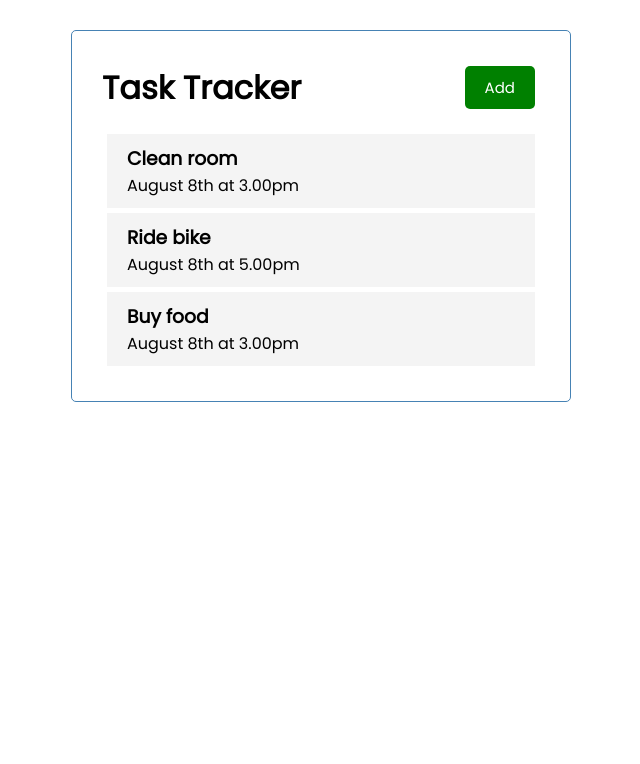
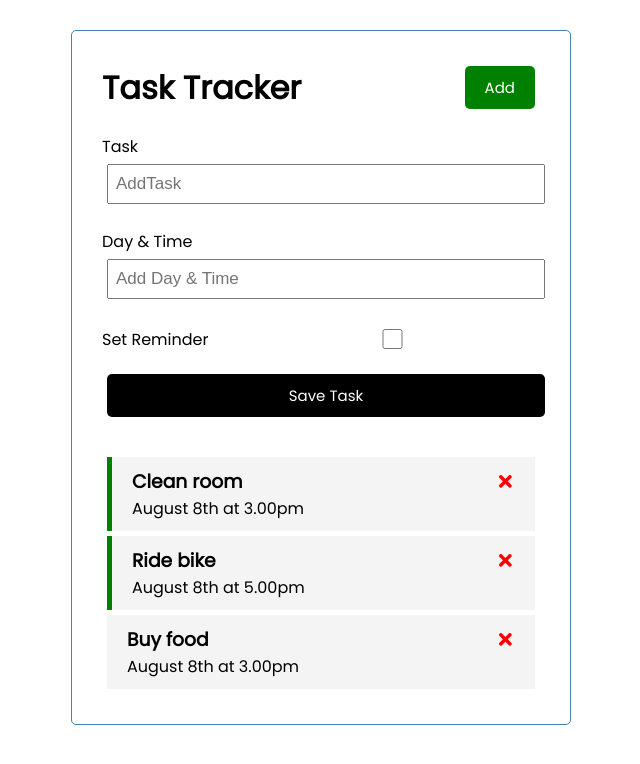
Before and after one commit to Ishi1834/react-task-tracker, a React (Create React App) app: page / in a window 1280 px wide. Shown: the top 764 px of the page, without its empty margins (319-959 px from the left). Built offline with nearby package versions, Linux system fonts and the light colour scheme.

Commit message:
Created AddTask component, need to finish working on the task submit section. At 1:09

```diff
--- a/src/App.js
+++ b/src/App.js
@@ -1,6 +1,7 @@
 import { useState } from 'react';
 import Header from './components/Header'
 import Tasks from './components/Tasks'
+import AddTask from './components/AddTask';
 
 const App = () => {
   const [tasks, setTasks] = useState([
@@ -17,17 +18,30 @@
         reminder: true,
     },
     {
-        id:1,
+        id:3,
         text: 'Buy food',
         day: 'August 8th at 3.00pm',
         reminder: false,
     },
 ])
 
+//Add Task
+
+//delete Task
+const deleteTask = (id) => {
+  setTasks(tasks.filter((task) => task.id !==id))
+}
+
+// Toggle Reminder
+const toggleReminder = (id) => {
+  setTasks(tasks.map((task) => task.id === id ? { ...task, reminder: !task.reminder } : task))
+}
+
   return (
     <div className='container'>
       <Header />
-      <Tasks tasks={tasks} />
+      <AddTask />
+      {tasks.length >0 ? (<Tasks tasks={tasks} onDelete={deleteTask} onToggle={toggleReminder} />) : ( 'No Tasks To Show')}
     </div>
   );
 }
--- /dev/null
+++ b/src/components/AddTask.js
@@ -0,0 +1,28 @@
+import { useState } from "react"
+
+const AddTask = () => {
+    const [text, setText] = useState('')
+    const [day, setDay] = useState('')
+    const [reminder, setReminder] = useState(false)
+
+    return (
+        <form className='add-form'>
+            <div className='form-control'>
+                <label>Task</label>
+                <input type='text' placeholder='AddTask' value={text} onChange={(e) => setText(e.target.value)} />
+            </div>
+            <div className='form-control'>
+                <label>Day & Time</label>
+                <input type='text' placeholder='Add Day & Time' value={day} onChange={(e) => setDay(e.target.value)} />
+            </div>
+            <div className='form-control form-control-check'>
+                <label>Set Reminder</label>
+                <input type='checkbox' value={reminder} onChange={(e) => setReminder(e.currentTarget.checked)} />
+            </div>
+
+            <input type='submit' value='Save Task' className='btn btn-block' />
+        </form>
+    )
+}
+
+export default AddTask
--- a/src/components/Task.js
+++ b/src/components/Task.js
@@ -1,7 +1,11 @@
-const Task = ({ task }) => {
+import { FaTimes } from 'react-icons/fa'
+
+const Task = ({ task, onDelete, onToggle }) => {
     return (
-        <div className='task'>
-            <h3>{task.text}</h3>
+        <div className={`task ${task.reminder ? 'reminder' : ''}`} onDoubleClick={() => onToggle(task.id)}>
+            <h3>
+                {task.text} <FaTimes style={{color:'red', cursor:'pointer'}} onClick={() => onDelete(task.id)}/>
+            </h3>
             <p>{task.day}</p>
         </div>
     )
--- a/src/components/Tasks.js
+++ b/src/components/Tasks.js
@@ -1,10 +1,15 @@
 import Task from './Task'
 
-const Tasks = ({ tasks }) => {
+const Tasks = ({ tasks, onDelete, onToggle }) => {
     return (
         <>
             {tasks.map((task) => (
-                <Task key={task.id} task={task} />
+                <Task
+                key={task.id}
+                task={task}
+                onDelete={onDelete}
+                onToggle={onToggle}
+                />
             ))}
         </>
     )
```
